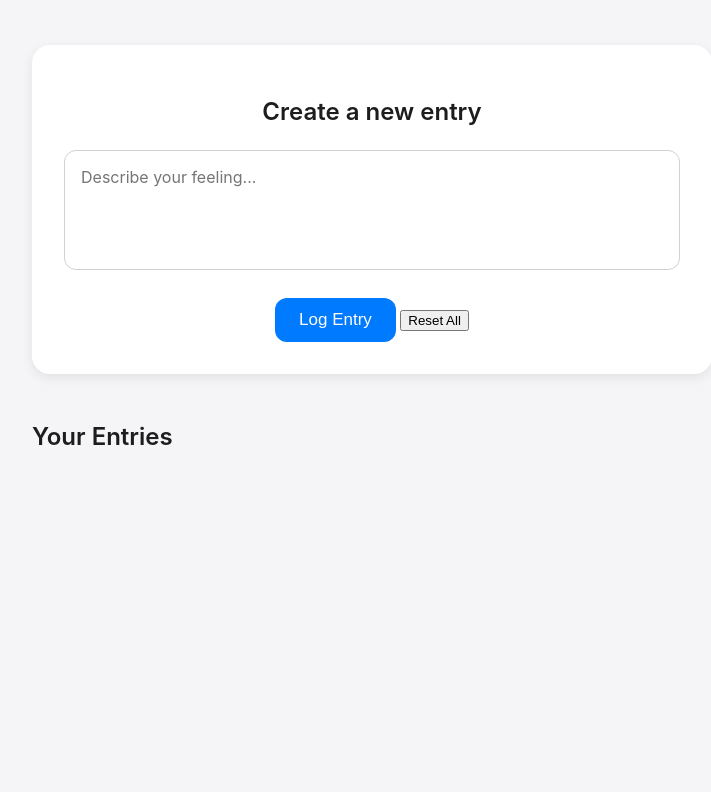
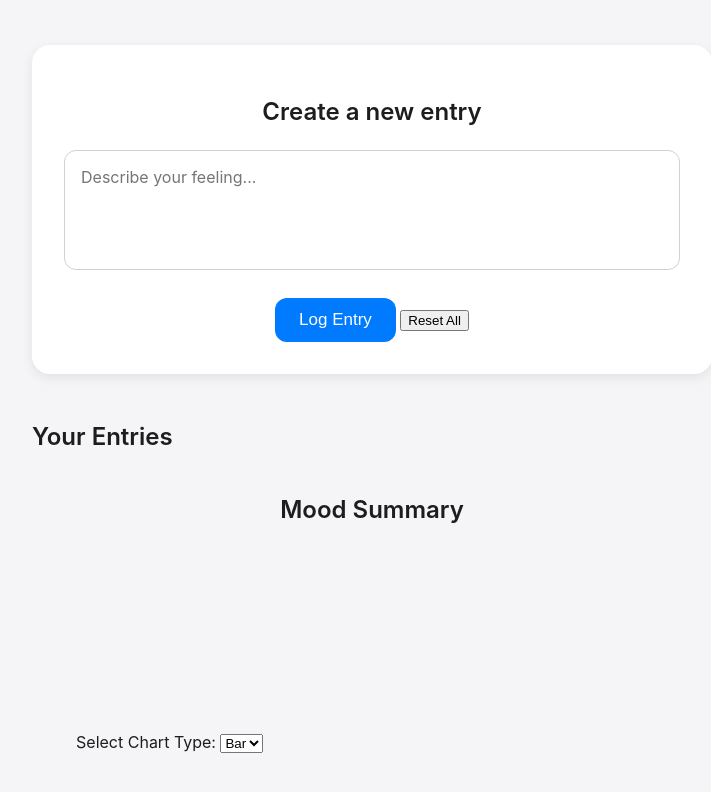
Before and after one commit to Spk2025/4155-Group-2, a plain HTML site: page home.html in a window 1280 px wide. Shown: the part 350-1142 px from the top of the page, without its empty margins (268-979 px from the left). Before the commit the page ends 889 px from the top, so only its background shows below. Drawn offline with Linux system fonts and the light colour scheme.

Commit message:
Update home.html

```diff
--- a/home.html
+++ b/home.html
@@ -55,6 +55,15 @@
 
             </ul>
         </div>
+        <div class="chart-section">
+            <h2>Mood Summary</h2>
+            <label for="chart-type">Select Chart Type:</label>
+            <select id="chart-type">
+                <option value="bar">Bar</option>
+                <option value="pie">Pie</option>
+            </select>
+            <canvas id="moodChart" width="400" height="200"></canvas>
+        </div>
     </div>
     <script src="script.js"></script>
 </body>
```
